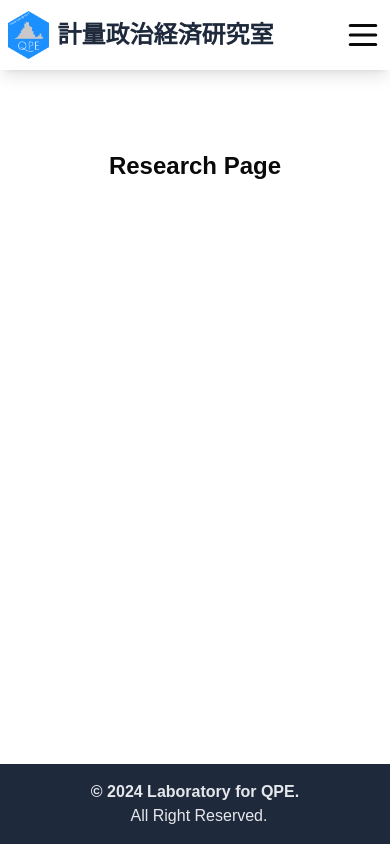
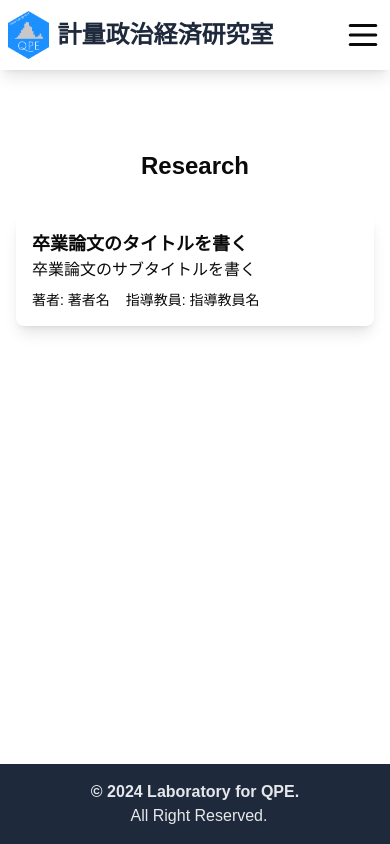
Before and after one commit to qpe-kut/qpe-kut.github.io, a Next.js app: page /research in a window 390 px wide. Built offline with nearby package versions, Linux system fonts and the light colour scheme.

Commit message:
feat: 🎸 researches
added researches page

```diff
--- a/app/about/page.tsx
+++ b/app/about/page.tsx
@@ -1,12 +1,12 @@
 import { Container } from "@/components/styles/container";
 import { Section, SectionTitle } from "@/components/styles/section";
 
-export default function AboutPage() {
+export default function AboutPage(): JSX.Element {
   return (
     <div className="my-20">
       <Container>
         <Section>
-          <SectionTitle>About Page</SectionTitle>
+          <SectionTitle>About</SectionTitle>
         </Section>
       </Container>
     </div>
--- a/app/contact/page.tsx
+++ b/app/contact/page.tsx
@@ -1,12 +1,12 @@
 import { Container } from "@/components/styles/container";
 import { Section, SectionTitle } from "@/components/styles/section";
 
-export default function ContactPage() {
+export default function ContactPage(): JSX.Element {
   return (
     <div className="my-20">
       <Container>
         <Section>
-          <SectionTitle>Contact Page</SectionTitle>
+          <SectionTitle>Contact</SectionTitle>
         </Section>
       </Container>
     </div>
--- a/app/research/page.tsx
+++ b/app/research/page.tsx
@@ -1,12 +1,15 @@
+import Researches from "@/components/researches";
+
 import { Container } from "@/components/styles/container";
 import { Section, SectionTitle } from "@/components/styles/section";
 
-export default function ResearchPage() {
+export default function ResearchPage(): JSX.Element {
   return (
     <div className="my-20">
       <Container>
         <Section>
-          <SectionTitle>Research Page</SectionTitle>
+          <SectionTitle>Research</SectionTitle>
+          <Researches />
         </Section>
       </Container>
     </div>
--- a/components/domains.tsx
+++ b/components/domains.tsx
@@ -2,20 +2,27 @@ import { domains } from "@/data/domains";
 
 import { Section, SectionTitle } from "@/components/styles/section";
 import { Grid, GridElement } from "@/components/styles/grid";
+
+interface DomainType {
+  title: string;
+  description: string;
+}
 
 export default function Domain(): JSX.Element {
   return (
     <Section>
       <SectionTitle>研究領域</SectionTitle>
       <Grid>
-        {domains.map((item, index) => (
+        {domains.map(
+          (item: DomainType, index: number): JSX.Element => (
             <GridElement key={index} className="p-6">
               <div className="text-xl font-semibold text-slate-800 mb-2">
                 {item.title}
               </div>
               <div className="text-slate-600">{item.description}</div>
             </GridElement>
-        ))}
+          ),
+        )}
       </Grid>
     </Section>
   );
--- a/components/eyecatch.tsx
+++ b/components/eyecatch.tsx
@@ -9,10 +9,10 @@ export default function EyeCatch() {
   const [isVisible, setIsVisible] = useState(true);
 
   useEffect(() => {
-    const timer = setTimeout(() => {
+    const timer = setTimeout((): void => {
       setIsVisible(false);
     }, 5000);
-    return () => clearTimeout(timer);
+    return (): void => clearTimeout(timer);
   }, []);
 
   const containerVariants = {
@@ -112,7 +112,8 @@ export default function EyeCatch() {
               { Icon: PieChart, label: "統計モデリング" },
               { Icon: TrendingUp, label: "経済予測" },
               { Icon: Database, label: "ビッグデータ" },
-            ].map(({ Icon, label }, index) => (
+            ].map(
+              ({ Icon, label }, index: number): JSX.Element => (
                 <motion.div
                   key={index}
                   className="flex flex-col items-center"
@@ -122,11 +123,15 @@ export default function EyeCatch() {
                     {/* mobile */}
                     <Icon size={20} className="text-[#1B7AFE] md:hidden" />
                     {/* PC, tablet */}
-                  <Icon size={40} className="text-[#1B7AFE] hidden md:block" />
+                    <Icon
+                      size={40}
+                      className="text-[#1B7AFE] hidden md:block"
+                    />
                   </div>
                   <p className="text-gray-700 font-medium">{label}</p>
                 </motion.div>
-            ))}
+              ),
+            )}
           </motion.div>
         </motion.div>
       )}
--- a/components/landing.tsx
+++ b/components/landing.tsx
@@ -7,7 +7,7 @@ import Guide from "@/components/guide";
 
 import { Container } from "@/components/styles/container";
 
-export default function Landing() {
+export default function Landing(): JSX.Element {
   return (
     <div className="space-y-20 mb-20">
       <Cover />
--- /dev/null
+++ b/components/research.tsx
@@ -0,0 +1,36 @@
+import { GridElement } from "@/components/styles/grid";
+
+interface ResearchProps {
+  title: string;
+  subtitle?: string;
+  author: string;
+  supervisor: string;
+  //  background: string;
+  //  purpose: string;
+  //  method: string;
+  //  result: string;
+  //  conclusion: string;
+}
+
+export default function Research({
+  title,
+  subtitle,
+  author,
+  supervisor,
+}: //  background,
+//  purpose,
+//  method,
+//  result,
+//  conclusion,
+ResearchProps): JSX.Element {
+  return (
+    <GridElement className="p-4">
+      <div className="font-bold text-lg">{title}</div>
+      <div className="">{subtitle}</div>
+      <div className="flex space-x-4 text-sm mt-2">
+        <div>著者: {author}</div>
+        <div>指導教員: {supervisor}</div>
+      </div>
+    </GridElement>
+  );
+}
--- /dev/null
+++ b/components/researches.tsx
@@ -0,0 +1,26 @@
+import { researches } from "@/data/researches";
+
+import Research from "@/components/research";
+
+export default function Researches(): JSX.Element {
+  return (
+    <div>
+      {researches.map((research, index: number) => (
+        <Research
+          key={index}
+          title={research.title}
+          subtitle={research.subtitle}
+          author={research.author}
+          supervisor={research.supervisor}
+          /*
+          background={research.background}
+          purpose={research.purpose}
+          method={research.method}
+          result={research.result}
+          conclusion={research.conclusion}
+          */
+        />
+      ))}
+    </div>
+  );
+}
--- a/components/styles/container.tsx
+++ b/components/styles/container.tsx
@@ -8,7 +8,9 @@ export function Container({
   children,
 }: ContainerProps): JSX.Element {
   return (
-    <div className={`container max-w-xl mx-auto space-y-20 ${className || ""}`}>
+    <div
+      className={`container max-w-xl mx-auto px-4 md:px-0 space-y-20 ${className || ""}`}
+    >
       {children}
     </div>
   );
--- a/components/styles/grid.tsx
+++ b/components/styles/grid.tsx
@@ -1,3 +1,5 @@
+"use client";
+
 import { motion } from "framer-motion";
 
 interface GridProps {
--- /dev/null
+++ b/data/researches.ts
@@ -0,0 +1,19 @@
+export const researches = [
+  {
+    title: "卒業論文のタイトルを書く",
+    subtitle: "卒業論文のサブタイトルを書く",
+    author: "著者名",
+    supervisor: "指導教員名",
+    background:
+      "ここに研究背景を書く。ここに研究背景を書く。ここに研究背景を書く。ここに研究背景を書く。ここに研究背景を書く。ここに研究背景を書く。ここに研究背景を書く。ここに研究背景を書く。ここに研究背景を書く。ここに研究背景を書く。",
+    purpose:
+      "ここに研究目的を書く。ここに研究目的を書く。ここに研究目的を書く。ここに研究目的を書く。ここに研究目的を書く。ここに研究目的を書く。ここに研究目的を書く。ここに研究目的を書く。ここに研究目的を書く。ここに研究目的を書く。",
+    method:
+      "ここに研究方法を書く。ここに研究方法を書く。ここに研究方法を書く。ここに研究方法を書く。ここに研究方法を書く。",
+    result:
+      "ここに分析結果を書く。ここに分析結果を書く。ここに分析結果を書く。ここに分析結果を書く。ここに分析結果を書く。",
+    conclusion:
+      "ここに結論を書く。ここに結論を書く。ここに結論を書く。ここに結論を書く。ここに結論を書く。ここに結論を書く。ここに結論を書く。ここに結論を書く。ここに結論を書く。ここに結論を書く。",
+    // 'thanks': ''
+  },
+];
```
Lines whose indentation alone changed are shown as unchanged.
